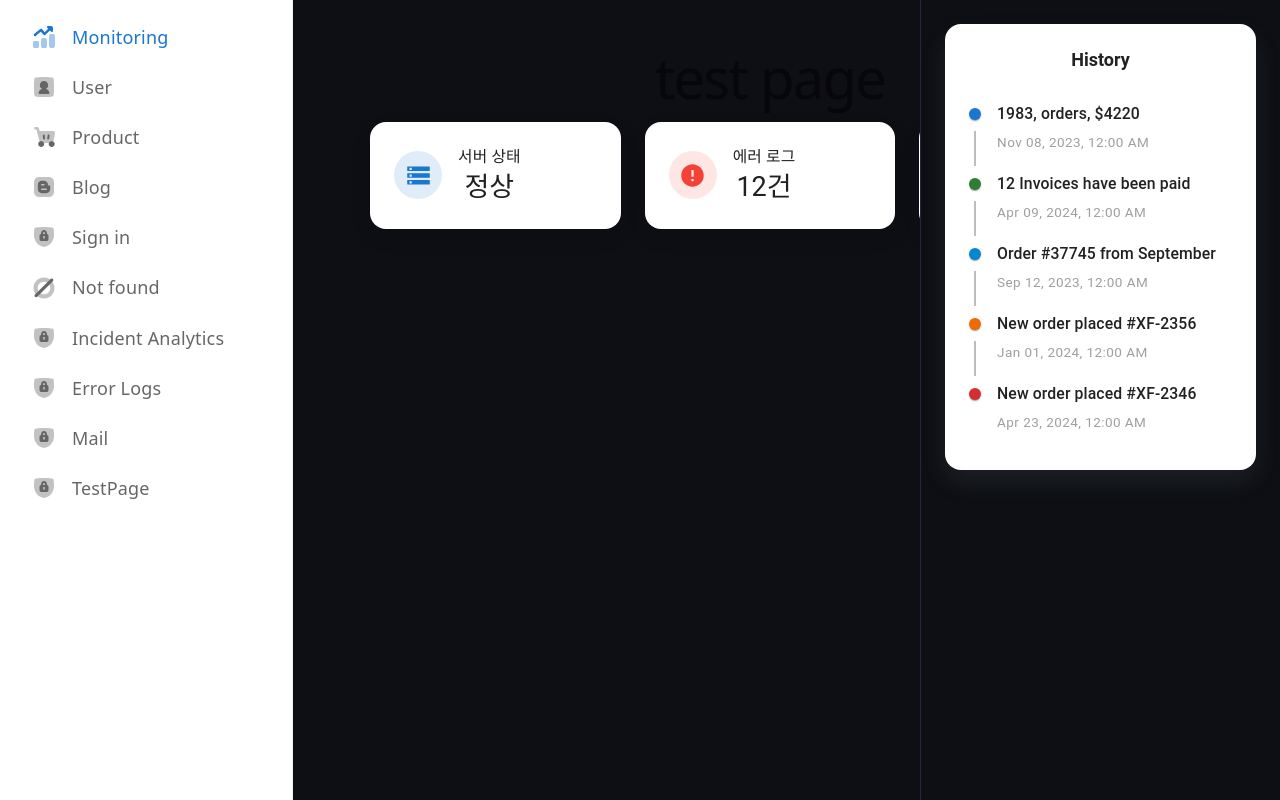
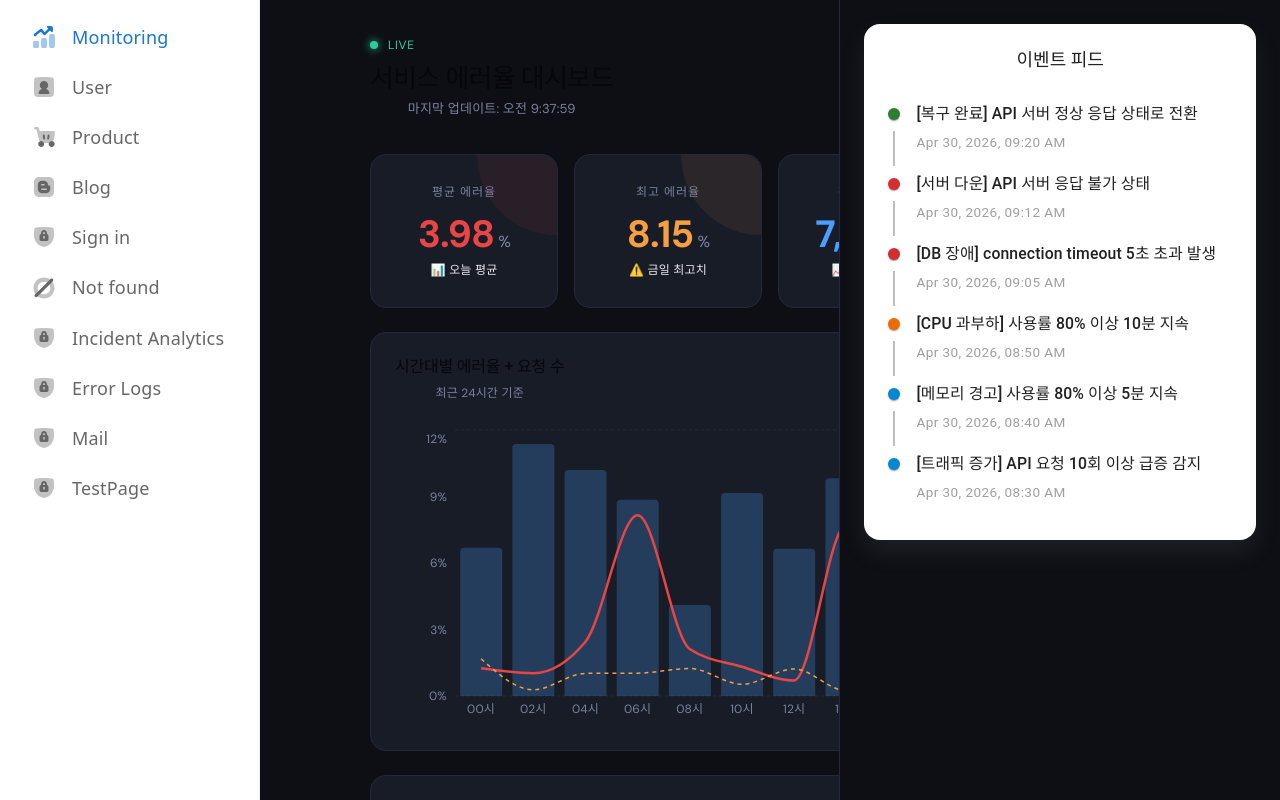
Before and after one commit to jeondaegam/service-monitor, a React (Vite) app in the folder perf-monitor-portlet/: page / in a window 1280 px wide. Shown: the top 800 px of the page. Built offline with nearby package versions, Linux system fonts and the light colour scheme.

Commit message:
이벤트 피드 데이터 수정

```diff
--- a/perf-monitor-portlet/src/App.jsx
+++ b/perf-monitor-portlet/src/App.jsx
@@ -12,7 +12,7 @@
 import { BrowserRouter, Routes, Route } from "react-router-dom";
 import { DashboardLayout } from "./layouts/dashboard/layout";
 
-// import StatsDashboard from "./StatsDashboard";
+import StatsDashboard from "./StatsDashboard";
 import IncidentAnalytics from "./IncidentAnalytics";
 import ErrorLogs from "./ErrorLogs";
 import Mail from "./Mail";
@@ -32,8 +32,8 @@ function App() {
     <BrowserRouter>
       <DashboardLayout>
         <Routes>
-          {/* <Route path="/" element={<StatsDashboard />} /> */}
-          <Route path="/" element={<TestPage />} />
+          <Route path="/" element={<StatsDashboard />} />
+          {/* <Route path="/" element={<TestPage />} /> */}
           <Route path="/user" element={<UserPage />} />
           <Route path="/products" element={<ProductPage />} />
           <Route path="/incidentAnalytics" element={<IncidentAnalytics />} />
--- a/perf-monitor-portlet/src/sections/overview/analytics-order-timeline.jsx
+++ b/perf-monitor-portlet/src/sections/overview/analytics-order-timeline.jsx
@@ -9,37 +9,45 @@ import TimelineConnector from "@mui/lab/TimelineConnector";
 import TimelineItem, { timelineItemClasses } from "@mui/lab/TimelineItem";
 
 const timelineList = [
-  {
-    id: "1",
-    type: "order1",
-    title: "1983, orders, $4220",
-    time: "2023-11-08T00:00:00",
+
+    {
+    id: '1',
+    type: 'success',
+    title: '[복구 완료] API 서버 정상 응답 상태로 전환',
+    time: '2026-04-30T09:20:00',
   },
   {
-    id: "2",
-    type: "order2",
-    title: "12 Invoices have been paid",
-    time: "2024-04-09T00:00:00",
+    id: '2',
+    type: 'critical',
+    title: '[서버 다운] API 서버 응답 불가 상태',
+    time: '2026-04-30T09:12:00',
   },
   {
-    id: "3",
-    type: "order3",
-    title: "Order #37745 from September",
-    time: "2023-09-12T00:00:00",
+    id: '3',
+    type: 'critical',
+    title: '[DB 장애] connection timeout 5초 초과 발생',
+    time: '2026-04-30T09:05:00',
   },
   {
-    id: "4",
-    type: "order4",
-    title: "New order placed #XF-2356",
-    time: "2024-01-01T00:00:00",
+    id: '4',
+    type: 'warning',
+    title: '[CPU 과부하] 사용률 80% 이상 10분 지속',
+    time: '2026-04-30T08:50:00',
   },
   {
-    id: "5",
-    type: "order5",
-    title: "New order placed #XF-2346",
-    time: "2024-04-23T00:00:00",
+    id: '5',
+    type: 'info',
+    title: '[메모리 경고] 사용률 80% 이상 5분 지속',
+    time: '2026-04-30T08:40:00',
+  },
+  {
+    id: '6',
+    type: 'info',
+    title: '[트래픽 증가] API 요청 10회 이상 급증 감지',
+    time: '2026-04-30T08:30:00',
   },
 ];
+
 
 function formatDateTime(value) {
   if (!value) return "";
@@ -55,7 +63,7 @@ function formatDateTime(value) {
 
 export default function OrderTimeline({
   //   title = "Order timeline",
-  title = "History",
+  title = "이벤트 피드",
   subheader,
   list = timelineList,
   sx,
@@ -107,15 +115,15 @@ function Item({ item, lastItem }) {
   return (
     <TimelineItem>
       <TimelineSeparator>
-        <TimelineDot
-          color={
-            (item.type === "order1" && "primary") ||
-            (item.type === "order2" && "success") ||
-            (item.type === "order3" && "info") ||
-            (item.type === "order4" && "warning") ||
-            "error"
-          }
-        />
+<TimelineDot
+  color={
+    (item.type === 'critical' && 'error') ||
+    (item.type === 'warning' && 'warning') ||
+    (item.type === 'info' && 'info') ||
+    (item.type === 'success' && 'success') ||
+    'primary'
+  }
+/>
         {lastItem ? null : <TimelineConnector />}
       </TimelineSeparator>
 
```
